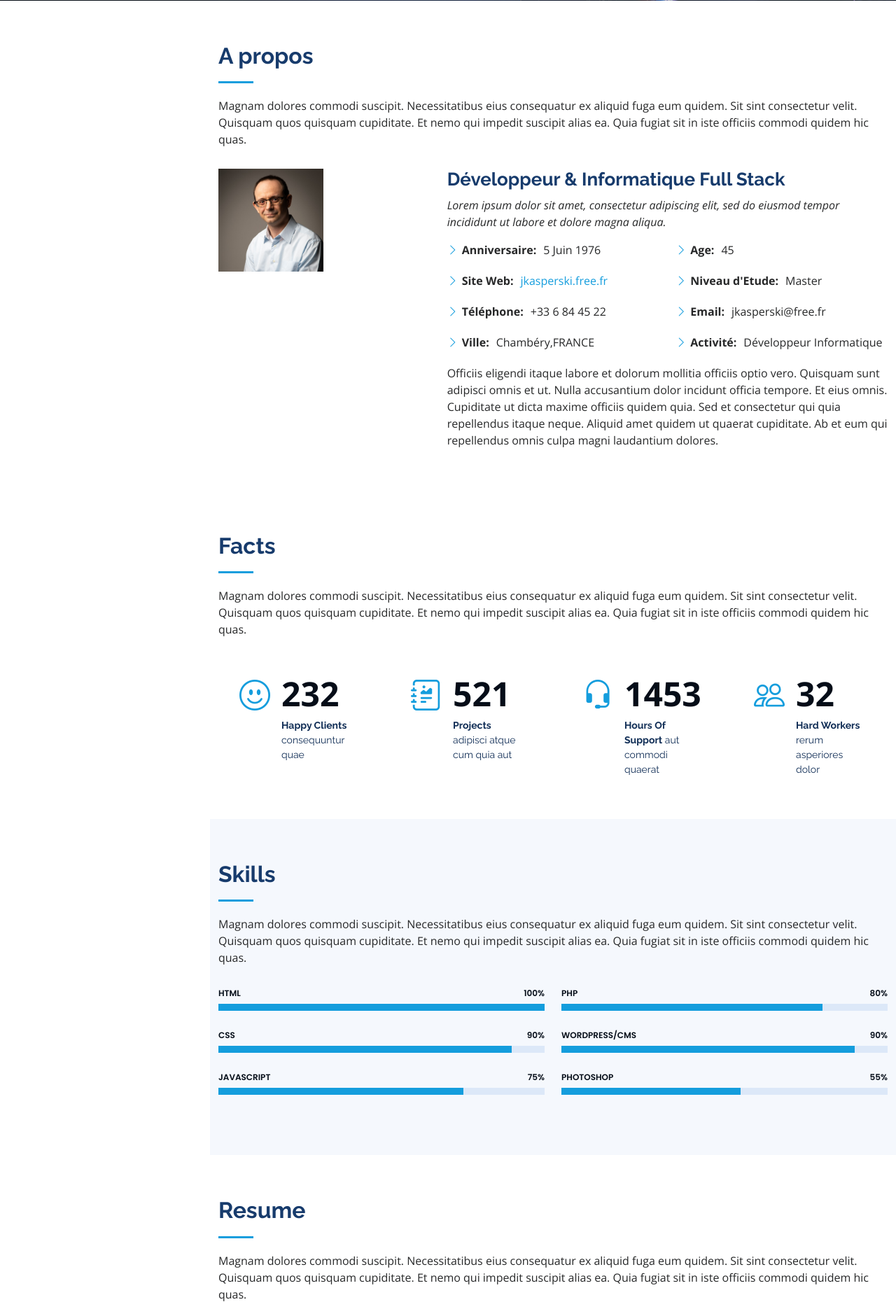
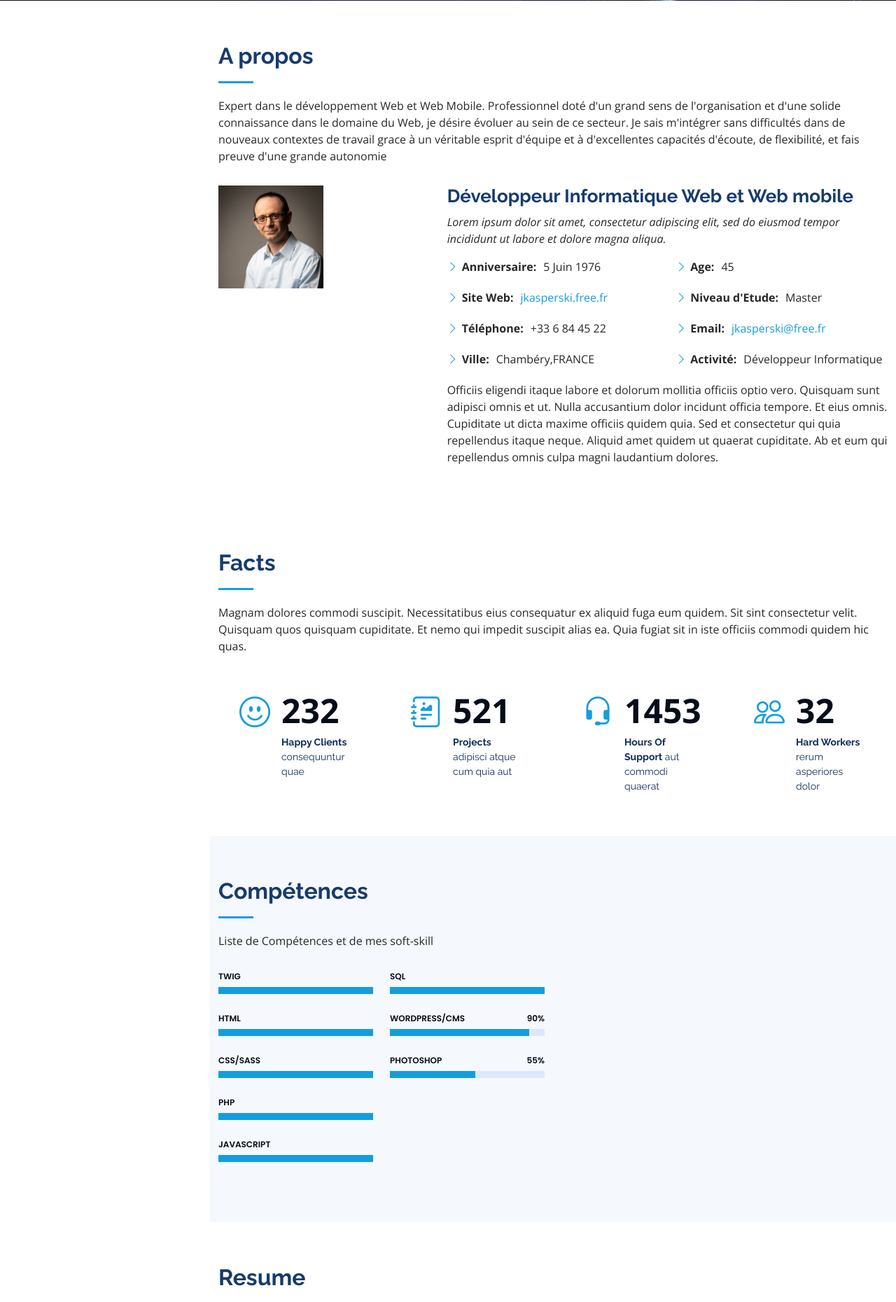
Before and after one commit to codeuronline/portefolio, a PHP site: page / in a window 1280 px wide. Shown: the part 799-2659 px from the top of the page at 70% size. Run offline with PHP 8.4, Linux system fonts and the light colour scheme.

Commit message:
update->index

```diff
--- a/index.php
+++ b/index.php
@@ -119,7 +119,6 @@
                     <div class="face top">
                         <a href="admin.php">
                             <div class="face">
-
                                 Admin
                             </div>
                         </a>
@@ -143,9 +142,11 @@
 
                 <div class="section-title">
                     <h2>A propos</h2>
-                    <p>Magnam dolores commodi suscipit. Necessitatibus eius consequatur ex aliquid fuga eum quidem. Sit
-                        sint consectetur velit. Quisquam quos quisquam cupiditate. Et nemo qui impedit suscipit alias
-                        ea. Quia fugiat sit in iste officiis commodi quidem hic quas.</p>
+                    <p>Expert dans le développement Web et Web Mobile. Professionnel doté d'un grand
+                        sens de l'organisation et d'une solide connaissance dans le domaine du Web, je
+                        désire évoluer au sein de ce secteur. Je sais m'intégrer sans difficultés dans de
+                        nouveaux contextes de travail grace à un véritable esprit d'équipe et à d'excellentes
+                        capacités d'écoute, de flexibilité, et fais preuve d'une grande autonomie</p>
                 </div>
 
                 <div class="row">
@@ -153,7 +154,7 @@
                         <img src="assets/img/profile-img.jpg" class="img-fluid" alt="">
                     </div>
                     <div class="col-lg-8 pt-4 pt-lg-0 content" data-aos="fade-left">
-                        <h3>Développeur &amp; Informatique Full Stack</h3>
+                        <h3>Développeur Informatique Web et Web mobile</h3>
                         <p class="fst-italic">
                             Lorem ipsum dolor sit amet, consectetur adipiscing elit, sed do eiusmod tempor incididunt ut
                             labore et dolore
@@ -185,9 +186,10 @@
                                         <span>Master</span>
                                     </li>
                                     <li><i class="bi bi-chevron-right"></i> <strong>Email:</strong>
-                                        <span>jkasperski@free.fr</span>
+                                        <span>
+                                            <a href="mailto:jkasperski@free.fr">jkasperski@free.fr</a>
                                     </li>
-                                    <li><i class="bi bi-chevron-right"></i> <strong>Activité:</strong>
+                                    <li><i class=" bi bi-chevron-right"></i> <strong>Activité:</strong>
                                         <span>Développeur Informatique</span>
                                     </li>
                                 </ul>
@@ -268,18 +270,18 @@
             <div class="container">
 
                 <div class="section-title">
-                    <h2>Skills</h2>
-                    <p>Magnam dolores commodi suscipit. Necessitatibus eius consequatur ex aliquid fuga eum quidem. Sit
-                        sint consectetur velit. Quisquam quos quisquam cupiditate. Et nemo qui impedit suscipit alias
-                        ea. Quia fugiat sit in iste officiis commodi quidem hic quas.</p>
+                    <h2>Compétences</h2>
+                    <p>Liste de Compétences et de mes soft-skill</p>
                 </div>
 
                 <div class="row skills-content">
 
-                    <div class="col-lg-6" data-aos="fade-up">
+                    <div class="col-lg-3" data-aos="fade-up">
+
+
 
                         <div class="progress">
-                            <span class="skill">HTML <i class="val">100%</i></span>
+                            <span class="skill">TWIG </span>
                             <div class="progress-bar-wrap">
                                 <div class="progress-bar" role="progressbar" aria-valuenow="100" aria-valuemin="0"
                                     aria-valuemax="100"></div>
@@ -287,29 +289,44 @@
                         </div>
 
                         <div class="progress">
-                            <span class="skill">CSS <i class="val">90%</i></span>
+                            <span class="skill">HTML </span>
                             <div class="progress-bar-wrap">
-                                <div class="progress-bar" role="progressbar" aria-valuenow="90" aria-valuemin="0"
+                                <div class="progress-bar" role="progressbar" aria-valuenow="100" aria-valuemin="0"
                                     aria-valuemax="100"></div>
                             </div>
                         </div>
 
                         <div class="progress">
-                            <span class="skill">JavaScript <i class="val">75%</i></span>
+                            <span class="skill">CSS/SASS </span>
                             <div class="progress-bar-wrap">
-                                <div class="progress-bar" role="progressbar" aria-valuenow="75" aria-valuemin="0"
+                                <div class="progress-bar" role="progressbar" aria-valuenow="100" aria-valuemin="0"
+                                    aria-valuemax="100"></div>
+                            </div>
+                        </div>
+
+                        <div class="progress">
+                            <span class="skill">PHP </span>
+                            <div class="progress-bar-wrap">
+                                <div class="progress-bar" role="progressbar" aria-valuenow="100" aria-valuemin="0"
+                                    aria-valuemax="100"></div>
+                            </div>
+                        </div>
+                        <div class="progress">
+                            <span class="skill">JavaScript </span>
+                            <div class="progress-bar-wrap">
+                                <div class="progress-bar" role="progressbar" aria-valuenow="100" aria-valuemin="0"
                                     aria-valuemax="100"></div>
                             </div>
                         </div>
 
                     </div>
 
-                    <div class="col-lg-6" data-aos="fade-up" data-aos-delay="100">
+                    <div class="col-lg-3" data-aos="fade-up" data-aos-delay="100">
 
                         <div class="progress">
-                            <span class="skill">PHP <i class="val">80%</i></span>
+                            <span class="skill">SQL</span>
                             <div class="progress-bar-wrap">
-                                <div class="progress-bar" role="progressbar" aria-valuenow="80" aria-valuemin="0"
+                                <div class="progress-bar" role="progressbar" aria-valuenow="100" aria-valuemin="0"
                                     aria-valuemax="100"></div>
                             </div>
                         </div>
```
